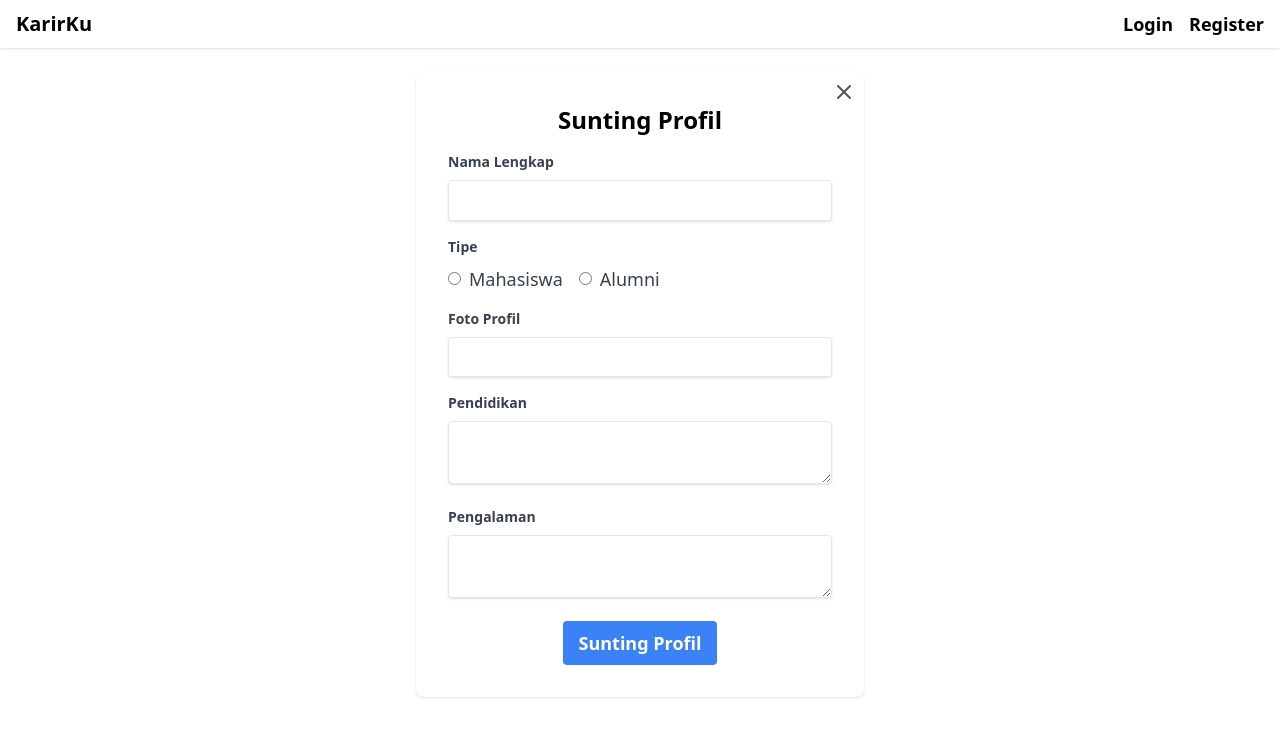
After one commit to KarirKu/karirku-frontend, a Flask app: template templates/edit-profile.html in a window 1280 px wide. The commit adds this page. Shown: the top 737 px of the page. Run offline with Flask 3, Linux system fonts and the light colour scheme; the template is opened without the code that fills it, so the values that code supplies are empty; some libraries are stand-ins or nearby versions.

Commit message:
profile done

```diff
--- a/app.py
+++ b/app.py
@@ -1,5 +1,6 @@
 import os
-from flask import Flask, render_template, send_from_directory, request, redirect, url_for
+from flask import Flask, render_template, send_from_directory, request, redirect, url_for, make_response
+import requests
 
 from routes.lowongan_kerja import lowongan_kerja_blueprint
 
@@ -7,6 +8,12 @@ app = Flask(__name__)
 app.config['SECRET_KEY'] = os.urandom(32).hex()
 
 app.register_blueprint(lowongan_kerja_blueprint)
+
+@app.context_processor
+def inject_cookies():
+    access_token = request.cookies.get('access_token')
+    refresh_token = request.cookies.get('refresh_token')
+    return dict(access_token=access_token, refresh_token=refresh_token)
 
 @app.route('/public/<path:path>/', methods=['GET'])
 def static_files(path):
@@ -32,17 +39,46 @@ def register():
 
 @app.route('/profile')
 def profile():
-    # Example user data - in a real app, this would come from a database or other data source
-    user_info = {
-        "username": "JohnDoe",
-        "email": "johndoe@example.com",
-        "full_name": "John Doe",
-        "phone_number": "123-456-7890",
-        "profile_pic_url": "https://dfstudio-d420.kxcdn.com/wordpress/wp-content/uploads/2019/06/digital_camera_photo-1080x675.jpg",
-        "education": "Bachelor's in Computer Science",
-        "experience": "5 years in software development"
-    }
-    return render_template('profile.html', user=user_info)
+    access_token = request.cookies.get('access_token')
+
+    if access_token:
+        headers = {'Authorization': f'Bearer {access_token}'}
+
+        response = requests.get('https://karirku-backend.meervix.com/user/', headers=headers)
+
+        if response.status_code == 200:
+            user_info = response.json()
+            return render_template('profile.html', user=user_info)
+        else:
+            return redirect('/logout')
+    else:
+        return "Access token not found", 401
+
+@app.route('/edit-profile')
+def edit_profile():
+    access_token = request.cookies.get('access_token')
+
+    if access_token:
+        headers = {'Authorization': f'Bearer {access_token}'}
+
+        response = requests.get('https://karirku-backend.meervix.com/user/', headers=headers)
+
+        if response.status_code == 200:
+            user_info = response.json()
+            return render_template('edit-profile.html', user=user_info)
+        else:
+            return redirect('/logout')
+    else:
+        return "Access token not found", 401
+
+@app.route('/logout')
+def logout():
+    response = make_response(redirect('/'))
+
+    response.set_cookie('access_token', '', expires=0)
+    response.set_cookie('refresh_token', '', expires=0)
+
+    return response
 
 if __name__ == '__main__':
     app.run(host='localhost', port=3000, debug=True)
--- a/templates/base.html
+++ b/templates/base.html
@@ -10,9 +10,12 @@
         <nav class="fixed p-4 flex flex-row w-full h-[48px] bg-white font-bold items-center justify-between shadow">
             <a class="text-xl" href="/">KarirKu</a>
             <div class="flex flex-row gap-4">
-                <!-- Edit Navbar nanti pake JavaScript buat yang auth -->
-                <a href="/login">Login</a>
-                <a href="/register">Register</a>
+                {% if access_token and refresh_token %}
+                    <a href="/profile">Profil Anda</a>
+                {% else %}
+                    <a href="/login">Login</a>
+                    <a href="/register">Register</a>
+                {% endif %}
             </div>
         </nav>
         <div class="pt-[48px] w-full">
--- /dev/null
+++ b/templates/edit-profile.html
@@ -0,0 +1,104 @@
+{% extends "base.html" %}
+
+{% block head %}
+<title>Edit Profile</title>
+<script>
+    async function updateProfile(event) {
+        event.preventDefault();
+
+        const userId = document.getElementById('userId').value;
+
+        const formData = {
+            nama_lengkap: document.getElementById('nama_lengkap').value,
+            user_type: document.querySelector('input[name="user_type"]:checked').value,
+            foto_profil: document.getElementById('foto_profil').value,
+            pendidikan: document.getElementById('pendidikan').value,
+            pengalaman: document.getElementById('pengalaman').value
+        };
+
+        const accessToken = document.cookie.split('; ').find(row => row.startsWith('access_token=')).split('=')[1];
+
+        try {
+            const response = await fetch(`https://karirku-backend.meervix.com/user/${userId}`, {
+                method: 'PATCH',
+                headers: {
+                    'Content-Type': 'application/json',
+                    'Authorization': `Bearer ${accessToken}`
+                },
+                body: JSON.stringify(formData)
+            });
+
+            if (!response.ok) {
+                alert('Penyuntingan profil gagal, mohon dicek kembali input anda');
+                return;
+            }
+
+            alert('Penyuntingan profil sukses!');
+            window.location.href = "/profile";
+
+        } catch (error) {
+            alert('Penyuntingan profil gagal, mohon dicek kembali input anda');
+        }
+    }
+        </script>
+{% endblock %}
+
+{% block content %}
+<body class="bg-gray-100">
+    <div class="container mx-auto p-6">
+        <div class="max-w-md mx-auto bg-white rounded-lg shadow overflow-hidden relative">
+            <a href="/profile">
+                <button class="absolute top-0 right-0 mt-2 mr-2 text-gray-600 hover:text-gray-800 focus:outline-none">
+                    <svg xmlns="http://www.w3.org/2000/svg" fill="none" viewBox="0 0 24 24" stroke="currentColor" class="h-6 w-6">
+                        <path stroke-linecap="round" stroke-linejoin="round" stroke-width="2" d="M6 18L18 6M6 6l12 12"></path>
+                    </svg>
+                </button>
+            </a>
+
+            <form  onsubmit="updateProfile(event)" class="p-8">
+                <h2 class="text-2xl font-semibold mb-4 text-center">Sunting Profil</h2>
+
+                <input type="hidden" id="userId" value="{{ user.id }}">
+
+                <div class="mb-4">
+                    <label for="nama_lengkap" class="block text-gray-700 text-sm font-bold mb-2">Nama Lengkap</label>
+                    <input required type="text" id="nama_lengkap" name="nama_lengkap" value="{{ user.nama_lengkap }}" class="shadow appearance-none border rounded w-full py-2 px-3 text-gray-700 leading-tight focus:outline-none focus:shadow-outline">
+                </div>
+
+                <div class="mb-4">
+                    <label class="block text-gray-700 text-sm font-bold mb-2">Tipe</label>
+                    <div class="flex items-center">
+                        <input type="radio" id="mahasiswa" name="user_type" value="mahasiswa" class="mr-2"
+                               {% if user.user_type == 'mahasiswa' %}checked{% endif %}>
+                        <label for="mahasiswa" class="text-gray-700">Mahasiswa</label>
+                        <input type="radio" id="alumni" name="user_type" value="alumni" class="ml-4 mr-2"
+                               {% if user.user_type == 'alumni' %}checked{% endif %}>
+                        <label for="alumni" class="text-gray-700">Alumni</label>
+                    </div>
+                </div>
+
+                <div class="mb-4">
+                    <label for="foto_profil" class="block text-gray-700 text-sm font-bold mb-2">Foto Profil</label>
+                    <input type="text" id="foto_profil" name="foto_profil" value="{{ user.foto_profil }}" class="shadow appearance-none border rounded w-full py-2 px-3 text-gray-700 leading-tight focus:outline-none focus:shadow-outline">
+                </div>
+
+                <div class="mb-4">
+                    <label for="pendidikan" class="block text-gray-700 text-sm font-bold mb-2">Pendidikan</label>
+                    <textarea id="pendidikan" name="pendidikan" class="shadow appearance-none border rounded w-full py-2 px-3 text-gray-700 leading-tight focus:outline-none focus:shadow-outline">{{ user.pendidikan }}</textarea>
+                </div>
+
+                <div class="mb-4">
+                    <label for="pengalaman" class="block text-gray-700 text-sm font-bold mb-2">Pengalaman</label>
+                    <textarea id="pengalaman" name="pengalaman" class="shadow appearance-none border rounded w-full py-2 px-3 text-gray-700 leading-tight focus:outline-none focus:shadow-outline">{{ user.pengalaman }}</textarea>
+                </div>
+
+                <div class="flex items-center justify-center">
+                    <button type="submit" class="bg-blue-500 hover:bg-blue-700 text-white font-bold py-2 px-4 rounded focus:outline-none focus:shadow-outline">
+                        Sunting Profil
+                    </button>
+                </div>
+            </form>
+        </div>
+    </div>
+</body>
+{% endblock %}
--- a/templates/login.html
+++ b/templates/login.html
@@ -15,7 +15,8 @@
             });
 
             if (!response.ok) {
-                throw new Error('Login failed');
+                alert('Login failed. Check your email or password!');
+                return;
             }
 
             const result = await response.json();
```
Also changed, not shown: templates/profile.html (+53 -66 lines).
